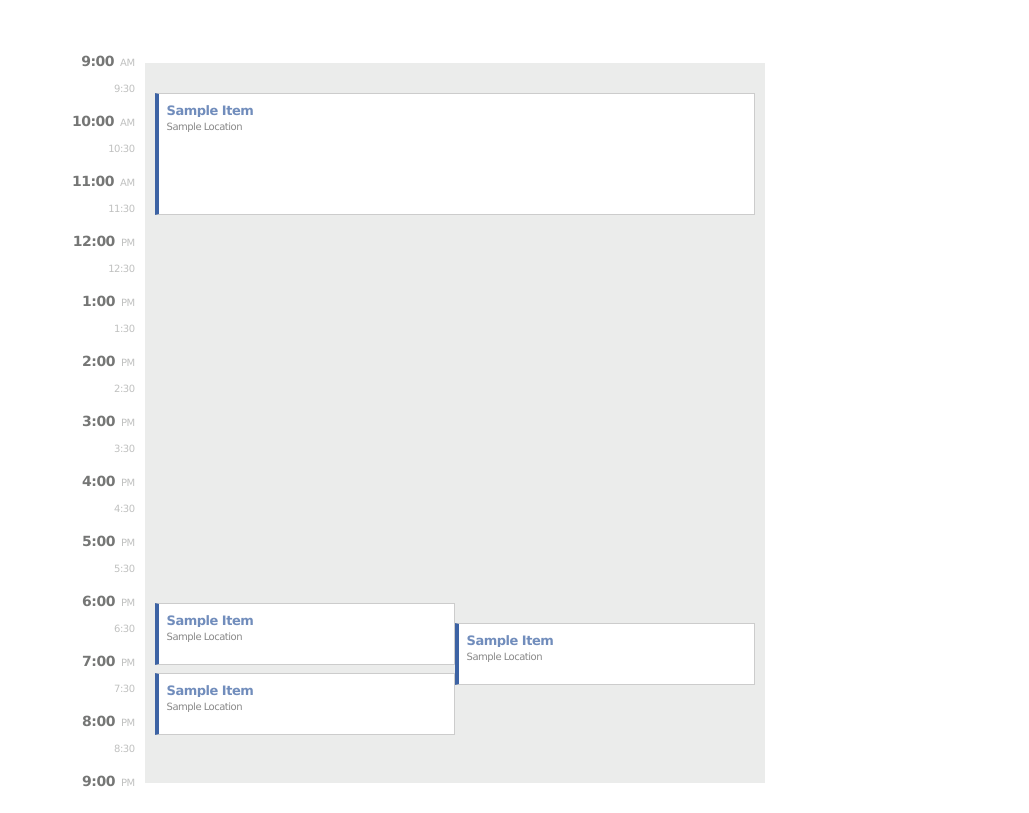
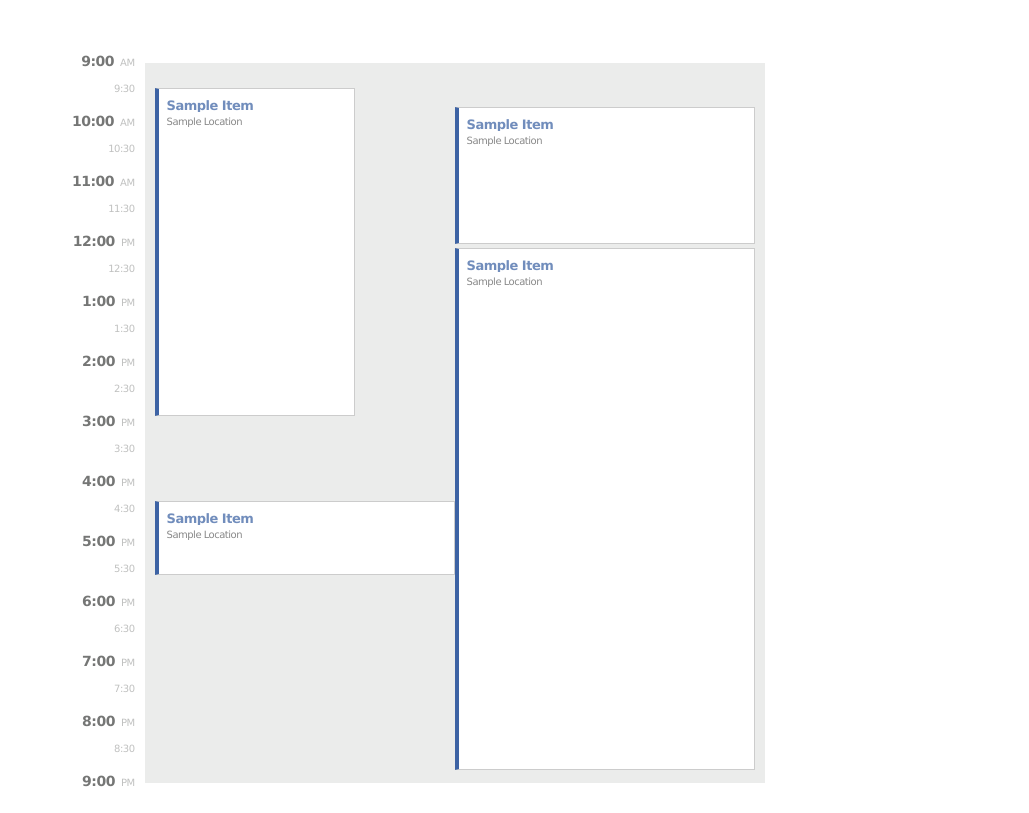
Before and after one commit to hawaiianchimp/facebook-calendar, a plain HTML site: page index.html in a window 1280 px wide. Shown: the part 38-851 px from the top of the page, without its empty margins (96-1125 px from the left). Drawn offline with Linux system fonts and the light colour scheme.

Commit message:
fixing hidden div, updating algorithm

```diff
--- a/main.js
+++ b/main.js
@@ -25,8 +25,8 @@ var group_size = 0;
 
 
 var events = [ {start: 30, end: 150}, {start: 540, end: 600}, {start: 560, end: 620}, {start: 610, end: 670} ];
-//var events = [ {start: 274, end: 458}, {start: 30, end: 221}, {start: 203, end: 654} ];
-//var events = [ {start: 44, end: 179}, {start: 25, end: 351}, {start: 438, end: 510}, {start: 185, end: 705} ];
+var events = [ {start: 274, end: 458}, {start: 30, end: 221}, {start: 203, end: 654} ];
+var events = [ {start: 44, end: 179}, {start: 25, end: 351}, {start: 438, end: 510}, {start: 185, end: 705} ];
 layOutDay(events);
 
 function layOutDay(events) {
@@ -57,10 +57,8 @@ function layOutDay(events) {
 			increase_divide = 1;
 		}
 
-		for(var j in events)
+		for(var j = e; j<events.length;j++)
 		{
-			console.log(e,j);
-			console.log(Array.prototype.map.call(events, function(i){return (i.group+","+i.divide);}));
 			if(events[j] != events[e])
 			{
 				if((events[j].start >= events[e].start) && (events[j].start < events[e].end))
@@ -75,7 +73,11 @@ function layOutDay(events) {
 						events[j].group++;
 					}
 				}
+
+				console.log(e,j);
+				console.log(Array.prototype.map.call(events, function(i){return (i.group+","+i.divide);}));
 			}
+			createEvents(events)
 		}
 		if(increase_divide)
 		{
--- a/styles.css
+++ b/styles.css
@@ -78,12 +78,15 @@ body{
 
 div.event{
 	position: absolute;
+	overflow: ;
 }
 
 div.event-info{
 	border: 1px solid #ccc;
 	background-color: #fff;
 	border-left: 4px solid #3d63a4 !important;
+	overflow:hidden
+
 }
 
 div.event-info > h2 {
```
